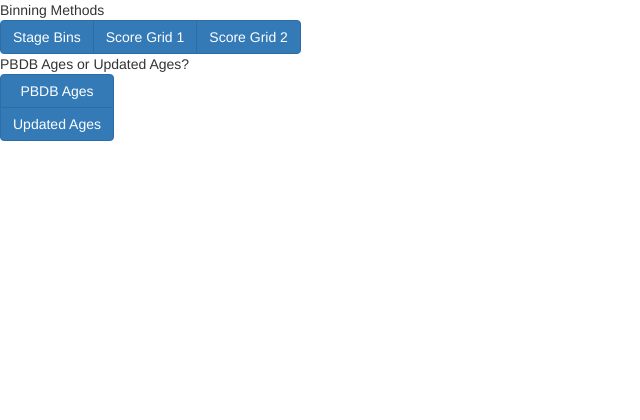
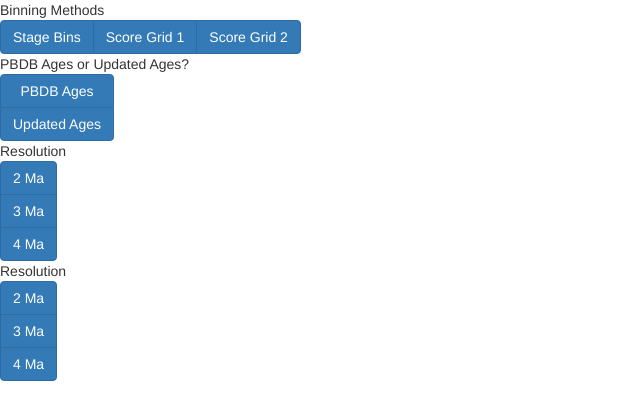
Before and after one commit to ChristopherDavidDean/Formation_Binner_Webapp, a React (Create React App) app: page / in a window 1280 px wide. Shown: the top 420 px of the page, without its empty margins (0-640 px from the left). Built offline with nearby package versions, Linux system fonts and the light colour scheme.

Commit message:
Created Score Grid 1 & 2 Components

```diff
--- a/src/App.js
+++ b/src/App.js
@@ -3,6 +3,8 @@
 import ButtonGroup from 'react-bootstrap/ButtonGroup';
 import ButtonToolbar from 'react-bootstrap/ButtonToolbar';
 import PbdbAges from './components/pbdb_ages.jsx';
+import ScoreGrid1 from './components/score_grid1.jsx';
+import ScoreGrid2 from './components/score_grid2.jsx';
 import './App.css';
 
 class App extends React.Component {
@@ -60,6 +62,8 @@
         </div>
 
         <PbdbAges/>
+        <ScoreGrid1/>
+        <ScoreGrid2/>
 
       </div>
     );
--- /dev/null
+++ b/src/components/score_grid1.jsx
@@ -0,0 +1,39 @@
+import React from 'react';
+import Button from 'react-bootstrap/Button';
+import ButtonGroup from 'react-bootstrap/ButtonGroup';
+import './score_grid1.css';
+
+class ScoreGrid1 extends React.Component {
+  constructor(props) {
+    super(props)
+
+  }
+
+  render() {
+    return (
+      <div>
+        <div>
+        Resolution
+        </div>
+        <ButtonGroup vertical>
+          <Button
+          id="sg1_2ma">
+          2 Ma
+          </Button>
+          <Button
+          id="sg1_3ma"
+          >
+          3 Ma
+          </Button>
+          <Button
+          id="sg1_4ma"
+          >
+          4 Ma
+          </Button>
+        </ButtonGroup>
+      </div>
+    )
+  }
+}
+
+export default ScoreGrid1;
--- /dev/null
+++ b/src/components/score_grid2.jsx
@@ -0,0 +1,39 @@
+import React from 'react';
+import Button from 'react-bootstrap/Button';
+import ButtonGroup from 'react-bootstrap/ButtonGroup';
+import './score_grid2.css';
+
+class ScoreGrid2 extends React.Component {
+  constructor(props) {
+    super(props)
+
+  }
+
+  render() {
+    return (
+      <div>
+        <div>
+        Resolution
+        </div>
+        <ButtonGroup vertical>
+          <Button
+          id="sg2_2ma">
+          2 Ma
+          </Button>
+          <Button
+          id="scoregrid2_3ma"
+          >
+          3 Ma
+          </Button>
+          <Button
+          id="sg2_4ma"
+          >
+          4 Ma
+          </Button>
+        </ButtonGroup>
+      </div>
+    )
+  }
+}
+
+export default ScoreGrid2;
```
Also changed, not shown: src/components/score_grid1.css (added), src/components/score_grid2.css (added).
